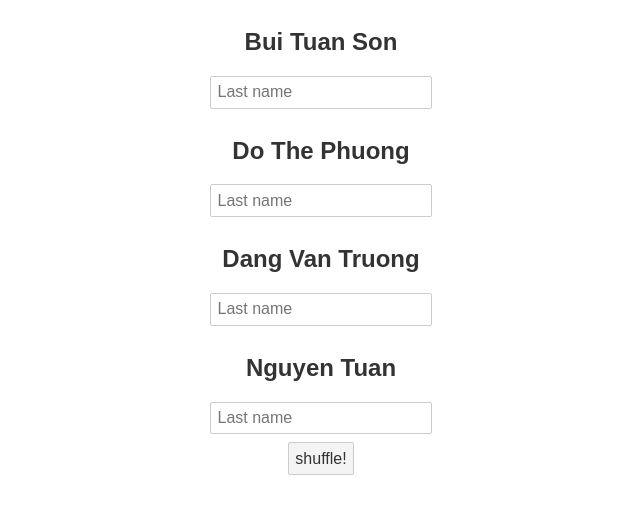
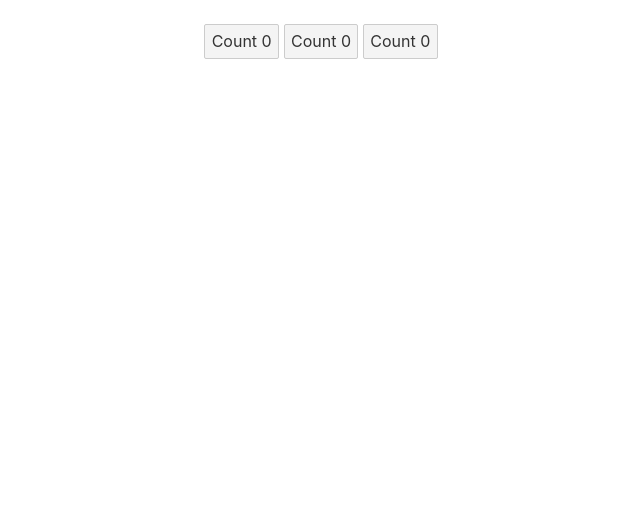
Before and after one commit to tuanson1985/svelte-tutorial, a Svelte app: page / in a window 1280 px wide. Shown: the top 514 px of the page, without its empty margins (319-959 px from the left). Built offline with nearby package versions, Linux system fonts and the light colour scheme.

Commit message:
Event Handling

```diff
--- a/src/App.svelte
+++ b/src/App.svelte
@@ -1,29 +1,31 @@
 <script>
-  import { shuffle } from "lodash";
-  let names = [
-    "Bui Tuan Son",
-    "Do The Phuong",
-    "Dang Van Truong",
-    "Nguyen Tuan",
-  ];
-  const shuffleNames = () => {
-    names = shuffle(names);
-  };
+  let count = 0;
+  function handleClick() {
+    count += 1;
+  }
+  function handleClickEvent(event, stepSize) {
+    count += stepSize;
+  }
 </script>
 
 <main>
-  {#each names as name (name)}
-    <h2>{name}</h2>
-    <input placeholder="Last name" />
-  {/each}
-  <div>
-    <button on:click={shuffleNames}>shuffle!</button>
-  </div>
+  <button on:click={() => (count = count + 1)}>Count {count}</button>
+  <button on:click={handleClick}>Count {count}</button>
+  <button on:click={(event) => handleClickEvent(event, 5)}>Count {count}</button
+  >
 </main>
 
 <style>
   main {
-    font-family: sans-serif;
     text-align: center;
+    padding: 1em;
+    max-width: 240px;
+    margin: 0 auto;
+  }
+
+  @media (min-width: 640px) {
+    main {
+      max-width: none;
+    }
   }
 </style>
```
